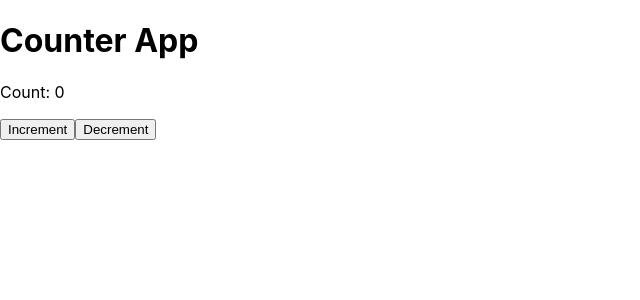
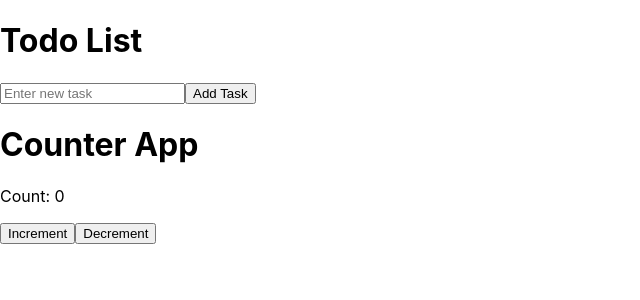
Before and after one commit to ravindrasharmacs/ReactPrj, a React (Create React App) app: page / in a window 1280 px wide. Shown: the top 300 px of the page, without its empty margins (0-640 px from the left). Built offline with nearby package versions, Linux system fonts and the light colour scheme.

Commit message:
react_004 : todo list in react

```diff
--- /dev/null
+++ b/src/TodoList.js
@@ -0,0 +1,52 @@
+import React, { useState } from "react";
+
+function TodoList() {
+    const [ tasks , setTasks ] = useState([]);
+    const [ newTask , setNewTask ] = useState("");
+
+    const addTask = (e) => {
+        e.preventDefault();
+        if(newTask.trim !== ""){
+            setTasks([...tasks, {id : Date.now(), task : newTask , completed : false}]);
+            setNewTask("");
+        }
+    };
+
+    const deleteTask = (id) => {
+        setTasks(tasks.filter((task) => task.id !== id));
+    };
+
+    const toggleComplete = (taskId) => {
+        setTasks(tasks.map((task) => {
+            if(task.id === taskId){
+                task.completed = !task.completed;
+            }
+            return task;
+        }));
+    };
+    return (
+        <div>
+            <h1>Todo List</h1>
+            <form onSubmit={addTask}>
+                <input type="text"
+                value={newTask}
+                onChange={(e) => setNewTask(e.target.value)}
+                placeholder="Enter new task" />
+                <button type="submit">Add Task</button>
+            </form>
+            <ul>
+                {tasks.map((task) => (
+                    <li key={task.id}>
+                    <input type="checkbox"
+                    checked={task.completed}
+                    onChange={() => toggleComplete(task.id)} />
+                    {task.task}
+                    <button onClick={() => deleteTask(task.id)}>Delete</button>
+                    </li>
+                ))}
+            </ul>
+        </div>
+    );
+}
+
+export default TodoList;
--- a/src/index.js
+++ b/src/index.js
@@ -3,10 +3,14 @@ import ReactDOM from 'react-dom/client';
 import './index.css';
 import App from './App';
 import reportWebVitals from './reportWebVitals';
+import TodoList from './TodoList';
 
 const root = ReactDOM.createRoot(document.getElementById('root'));
 root.render(
+  // strictmode is used to detect any potential errors in the code
+  // it is used to detect any errors in the code
   <React.StrictMode>
+    <TodoList />
     <App />
   </React.StrictMode>
 );
```
